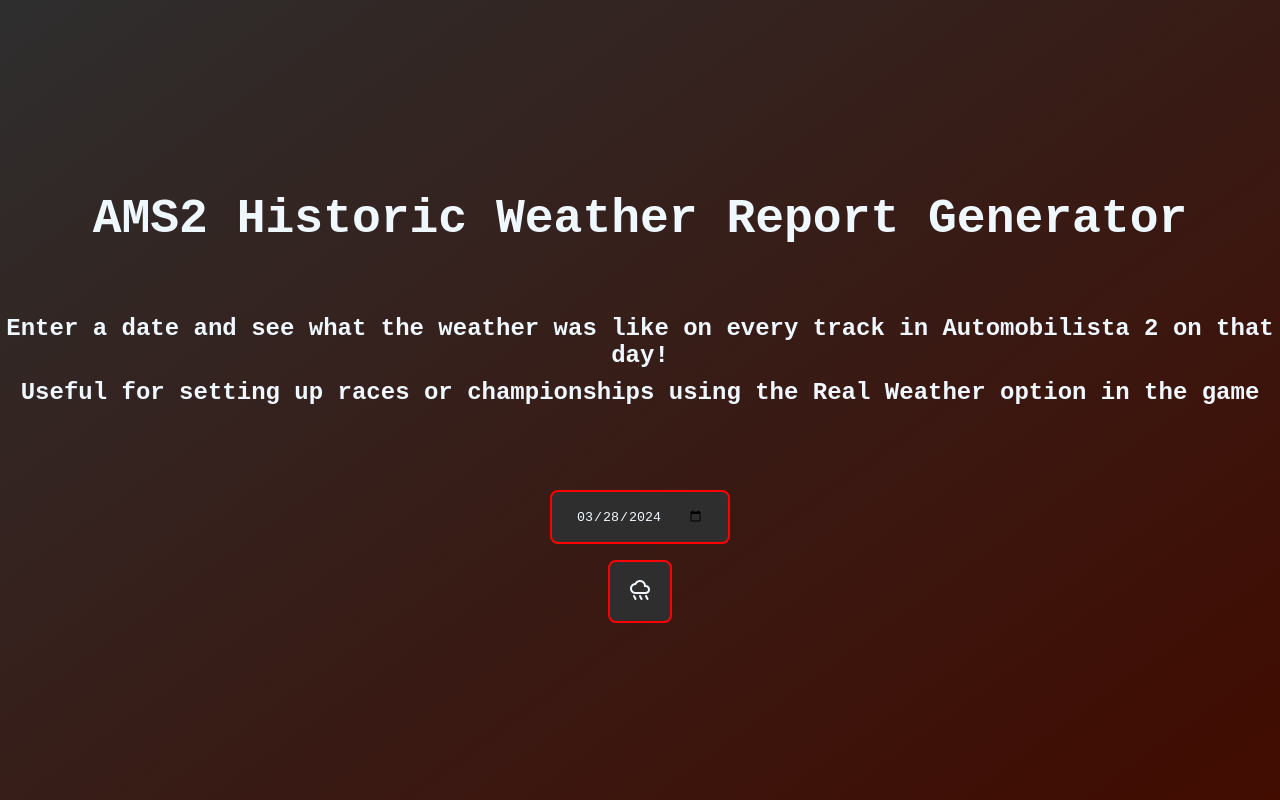
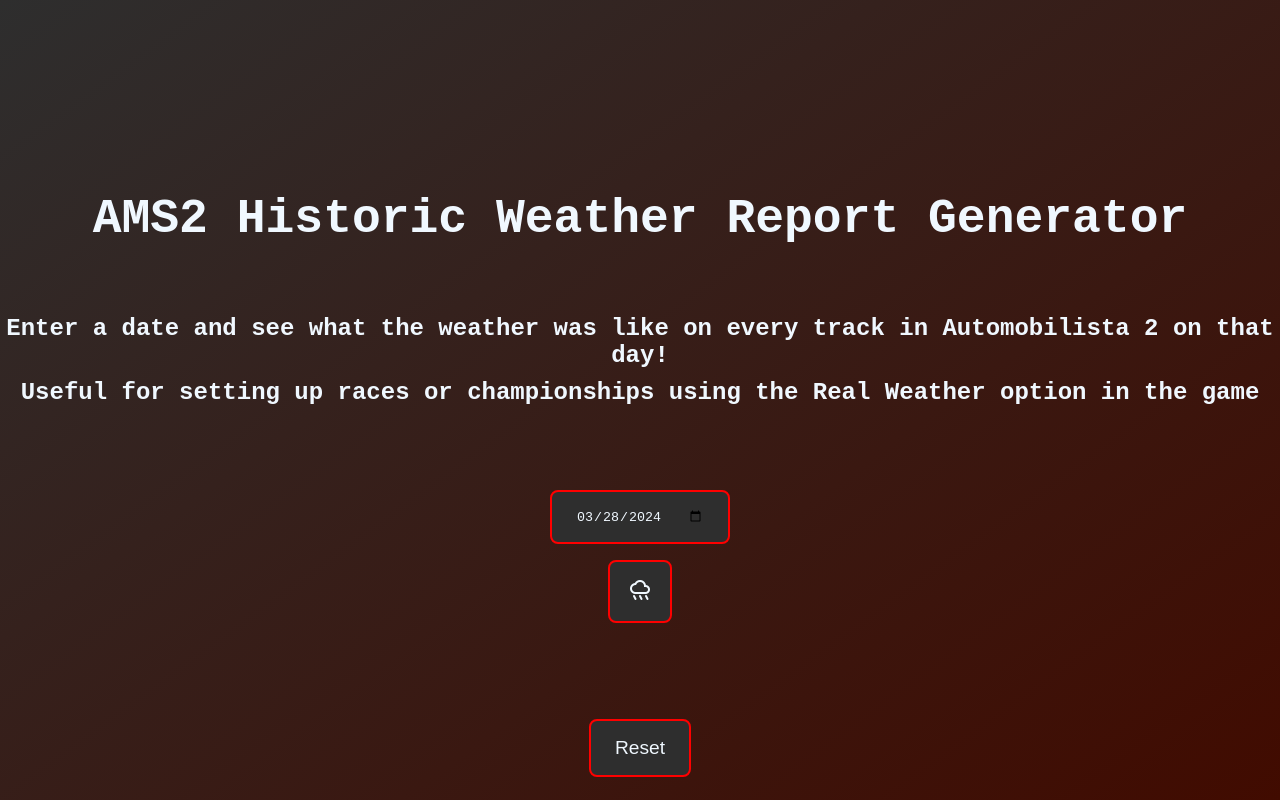
Before and after one commit to Fersanseg/ams2-historic-weather-client, a SvelteKit app: page / in a window 1280 px wide. Built offline with nearby package versions, Linux system fonts and the light colour scheme.

Commit message:
Reset form

```diff
--- a/src/routes/+page.server.ts
+++ b/src/routes/+page.server.ts
@@ -2,7 +2,7 @@
 import type { Actions } from "@sveltejs/kit";
 
 export const actions = {
-  default: async (event) => {
+  submit: async (event) => {
     const date = (await event.request.formData()).get('date');
 
     // Call the backend with the given date (once the server is actually implemented)
@@ -13,5 +13,8 @@
     const weatherData: WeatherData = {"Le Mans": dummyWeatherData};
 
     return weatherData;
+  },
+  clear: async (event) => {
+    return null;
   }
 } satisfies Actions
--- a/src/routes/+page.svelte
+++ b/src/routes/+page.svelte
@@ -13,9 +13,13 @@
     <h2>Useful for setting up races or championships using the Real Weather option in the game</h2>
   </div>
 
-  <form method="POST">
+  <form method="POST" action="?/submit">
     <input type="date" name="date" id="date" bind:value={currDate}>
     <button type="submit"><span class="material-symbols-outlined">rainy</span></button>
+  </form>
+
+  <form action="?/clear" method="POST">
+    <button type="submit" id="reset-button"><span>Reset</span></button>
   </form>
 </div>
 
@@ -82,4 +86,9 @@
     color: aliceblue;
   }
 
+  #reset-button {
+    width: 8%;
+    font-size: larger;
+  }
+
 </style>
```
